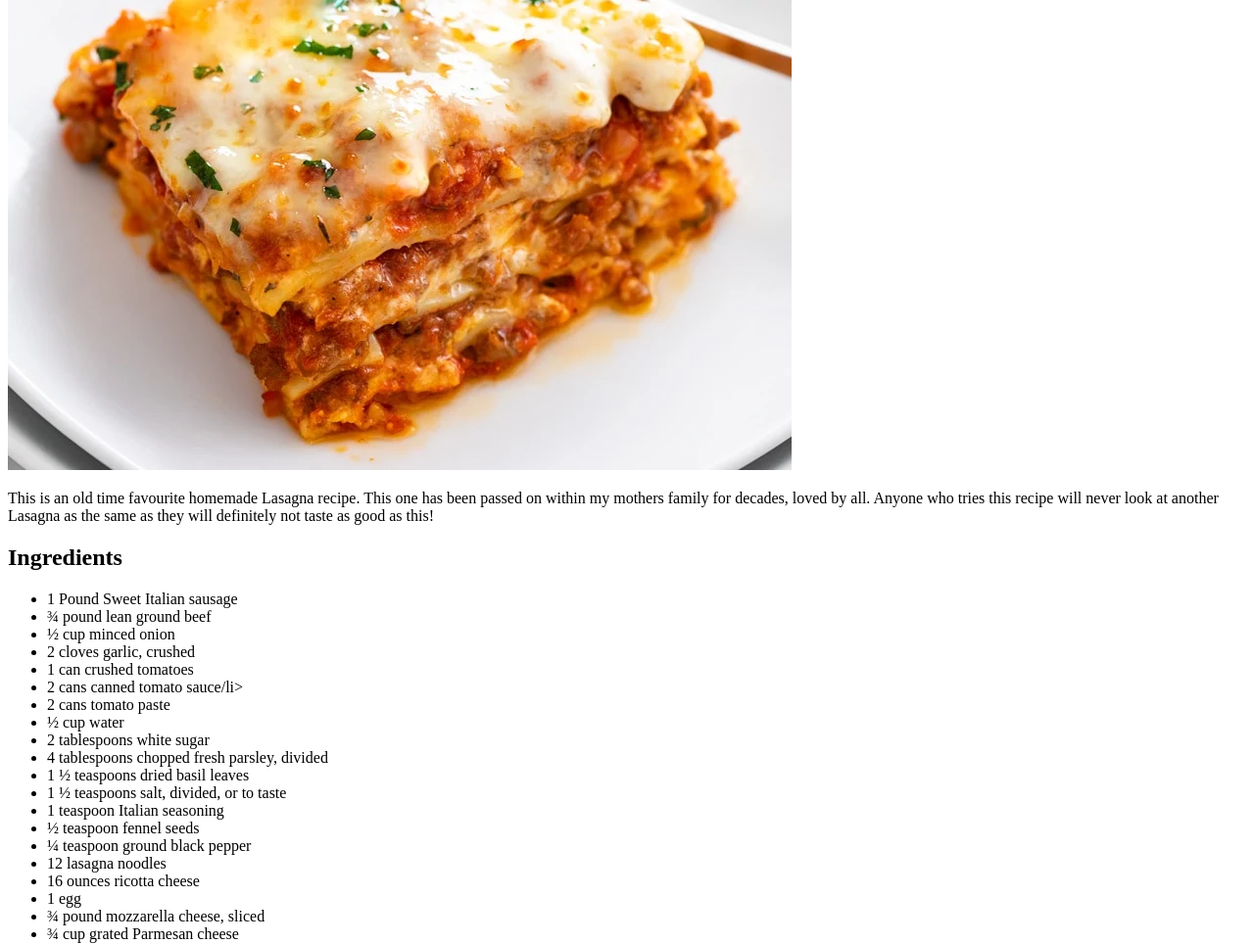
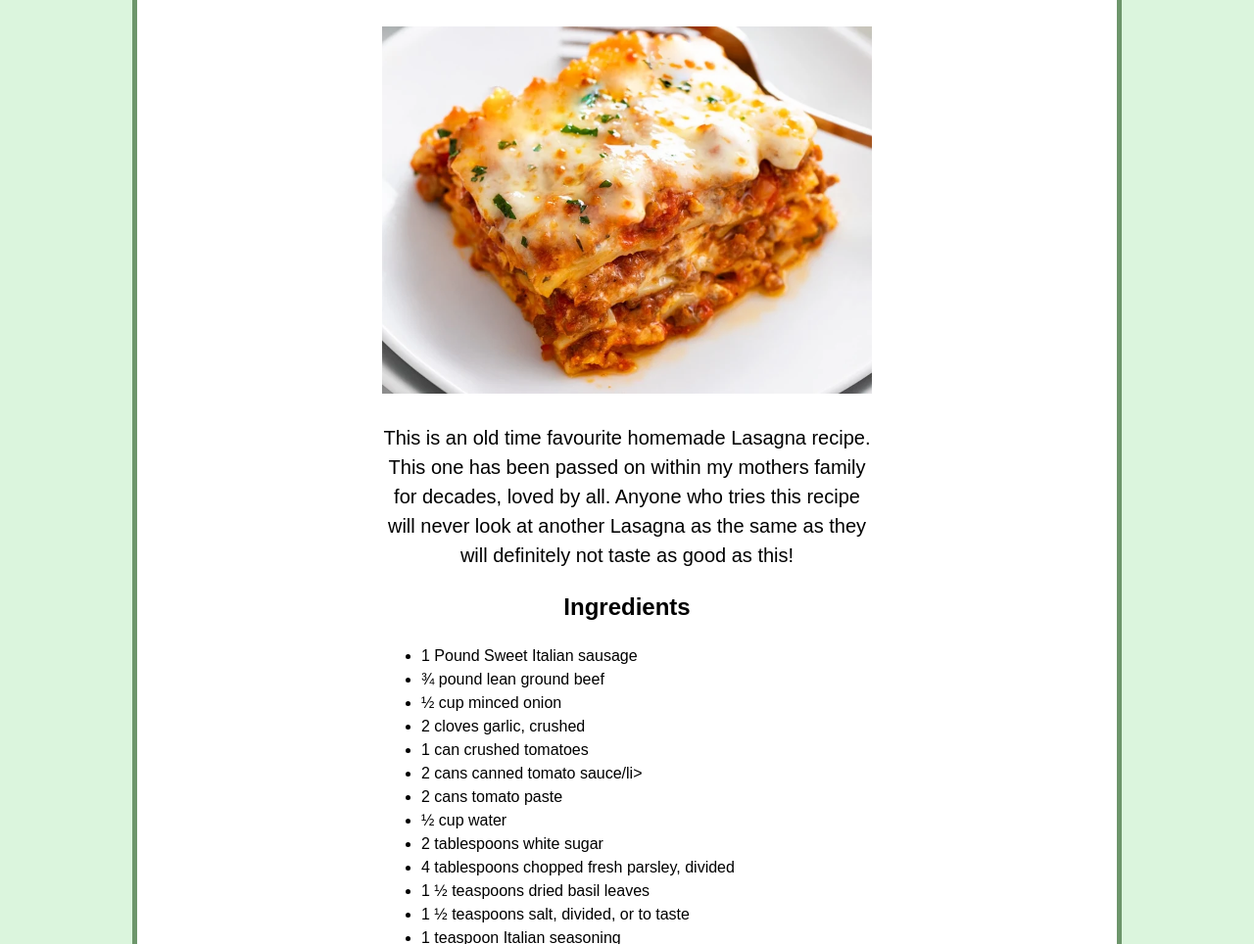
Before and after one commit to milliepillie/odin-project, a plain HTML site: page recipes/lasagna.html in a window 1280 px wide. Shown: the part 200-1164 px from the top of the page at 98% size. Drawn offline with Linux system fonts and the light colour scheme.

Commit message:
basic css addons
Added a basic css script for website
-> can improve the html layout and div/class system for better organisation

```diff
--- a/recipes/lasagna.html
+++ b/recipes/lasagna.html
@@ -3,17 +3,19 @@
 <head>
     <meta charset="UTF-8">
     <meta name="viewport" content="width=device-width, initial-scale=1.0">
+    <link rel="stylesheet" href="../styles.css" />
     <title>Lasagna Recipe</title>
 </head>
 <body>
+    <div class="whole-recipe">
     <h1>Lasagna</h1>
-    <img src="./images/Lasagna.webp" alt="Image of finished Lasagna dish">
-    <p>This is an old time favourite homemade Lasagna recipe. This one has been passed on within
+    <img src="./images/Lasagna.webp" alt="Image of finished Lasagna dish" class="center">
+    <p class="description">This is an old time favourite homemade Lasagna recipe. This one has been passed on within
         my mothers family for decades, loved by all. Anyone who tries this recipe will never look
         at another Lasagna as the same as they will definitely not taste as good as this!
     </p>
     <h2>Ingredients</h2>
-    <ul>
+    <ul id="Ingredients">
         <li>1 Pound Sweet Italian sausage</li>
         <li>¾ pound lean ground beef</li>
         <li>½ cup minced onion</li>
@@ -37,7 +39,7 @@
     </ul>
 
     <h2>Steps</h2>
-    <ol>
+    <ol id="Steps">
         <li>Gather all Ingredients</li>
         <li>Cook sausage, ground beef, onion and garlic in a Dutch oven over medium heat until browned.</li>
         <li>Stir in crushed tomatos, tomato sauce, tomato paste and water. Season with sugar,
@@ -53,5 +55,6 @@
         <li>Bake in the preheated oven for 25 minutes. Remove the foil and bake for an additional 25 minutes. </li>
         <li>Rest Lasagna for 15 minutes before serving</li>
     </ol>
+</div>
 </body>
 </html>
--- /dev/null
+++ b/styles.css
@@ -0,0 +1,59 @@
+
+body{
+    line-height: 1.5;
+    padding: 30px;
+    margin: 30px;
+    box-sizing: border-box;
+    background-color: rgb(219, 245, 221);
+}
+.whole-recipe{
+    width: 500px;
+    text-align: center;
+    margin: 20px auto;
+    padding-left:  250px;
+    padding-right: 250px;
+    border: 5px solid rgba(24, 90, 22, 0.63);
+    padding-bottom: 30px;
+    background-color: white;
+}
+.center{
+    display: block;
+    margin-left: auto;
+    margin-right: auto;
+    width: 500px;
+    height: auto;
+}
+
+.description{
+    font-size: 20px;
+    text-align: center;
+    font-family: Arial, Helvetica, sans-serif;
+}
+
+.recipe{
+    font-size: 20px;
+}
+
+h1{
+    text-align: center;
+    font-size: 50px;
+    font-family: Arial, Helvetica, sans-serif;
+}
+h2{
+    font-family: Arial, Helvetica, sans-serif;
+    text-align: center;
+}
+#Ingredients{
+    text-align: left;
+    font-family: Arial, Helvetica, sans-serif;
+}
+
+#Steps{
+    text-align: left;
+    font-family: Arial, Helvetica, sans-serif;
+
+}
+
+img {
+    padding-bottom: 10px;
+}
```
Also changed, not shown: index.html (+10 -4 lines), recipes/chickenSatay.html (+7 -4 lines), recipes/lettuceWraps.html (+7 -4 lines).
